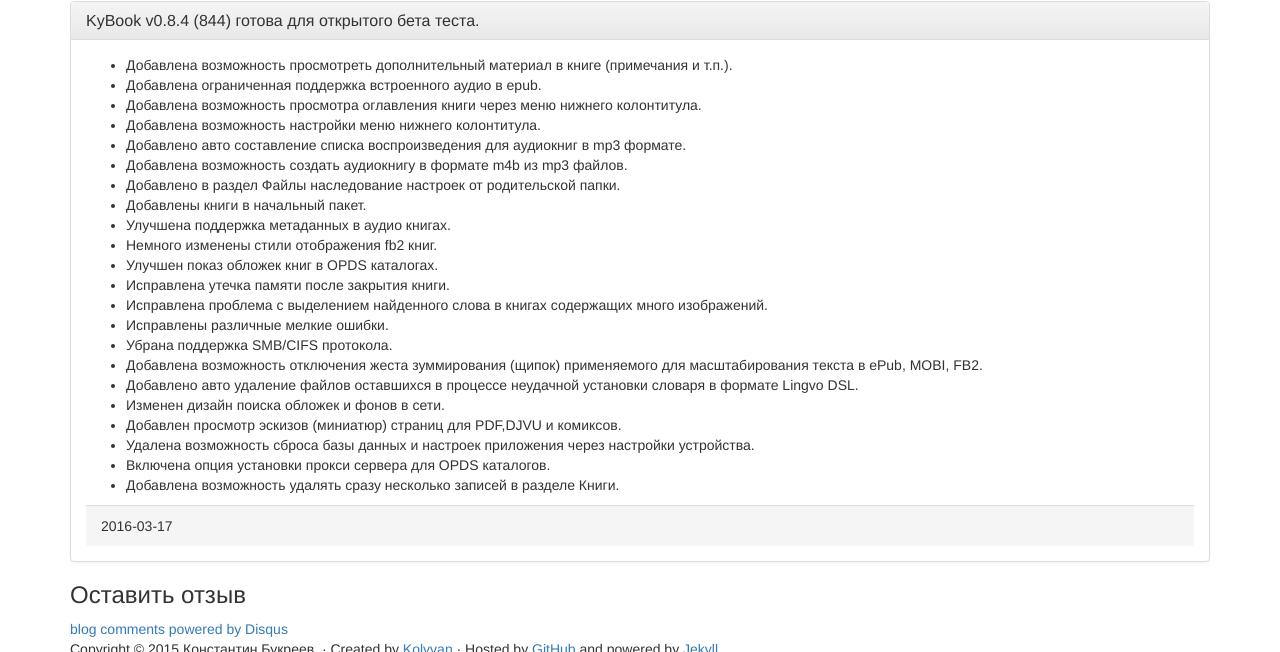
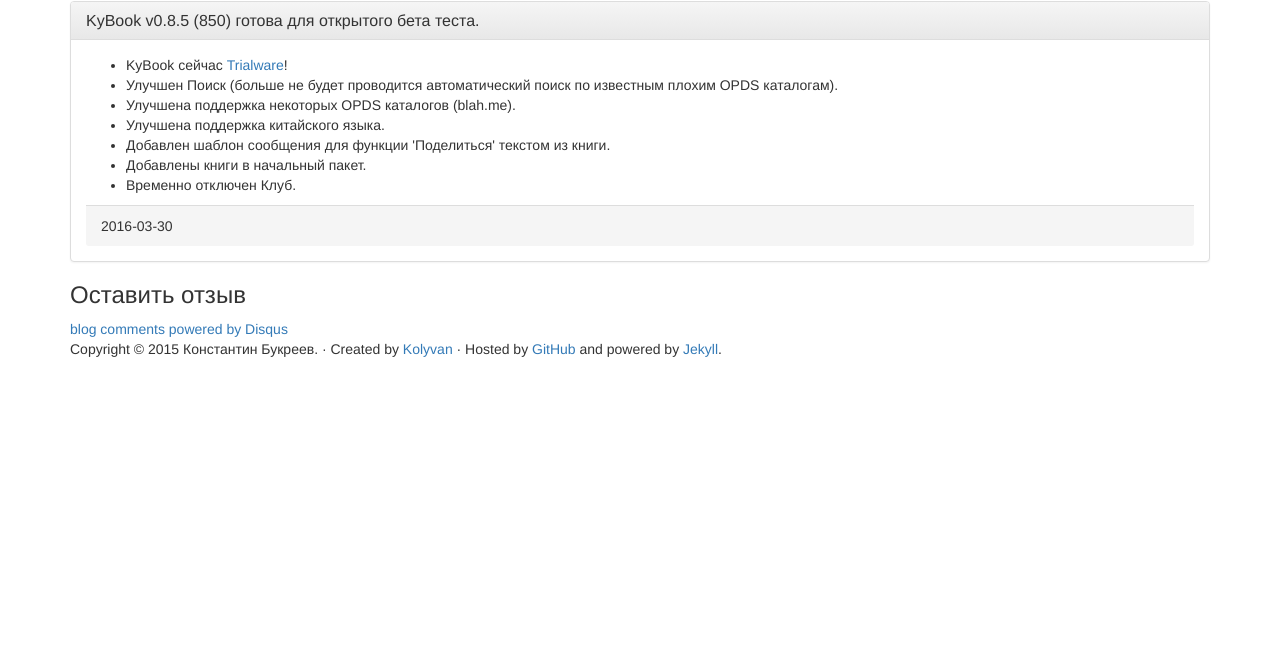
Before and after one commit to kolyvan/kybook-reader.com, a Jekyll site: the page built from ru/beta.html, in a window 1280 px wide and 900 px high, scrolled down 1016 px, cut to the strip 248-900 px from the top of the window. Built offline with Jekyll 4.4.1, drawn with Linux system fonts in a browser that asks for light colours; nearby versions of some CDN libraries; comment, search, counter and statistics services are not loaded; after the commit the page ends 1633 px from its top, so only the background shows below that; some of the changed text lies outside the part shown.

Commit message:
beta 850

```diff
--- a/ru/beta.html
+++ b/ru/beta.html
@@ -5,7 +5,7 @@
 
 <div class="jumbotron">
   <h1>Открытый бета тест</h1>
-  <p class="lead">KyBook 2 (новая редакция) в публичном бета тестировании. Если Вы хотели бы принять участие в тестировании, пожалуйста, укажите Ваш адрес электронной почты и мы дадим вам знать, когда это станет возможным.</p>
+  <p class="lead">KyBook 2 в публичном бета тестировании. Если Вы хотели бы принять участие в тестировании, пожалуйста, укажите Ваш адрес электронной почты и мы дадим вам знать, когда это станет возможным.</p>
   <p> <a href="#disqus_thread">Оставить отзыв</a> </p>
 </div>
 
@@ -20,34 +20,19 @@
 
 <div class="panel panel-default">
     <div class="panel-heading">
-    <h4 class="panel-title">KyBook v0.8.4 (844) готова для открытого бета теста.</h4>
+    <h4 class="panel-title">KyBook v0.8.5 (850) готова для открытого бета теста.</h4>
     </div>
     <div class="panel-body">
     <ul>
-      <li>Добавлена возможность просмотреть дополнительный материал в книге (примечания и т.п.).</li>
-    	<li>Добавлена ограниченная поддержка встроенного аудио в epub.</li>
-    	<li>Добавлена возможность просмотра оглавления книги через меню нижнего колонтитула.</li>
-    	<li>Добавлена возможность настройки меню нижнего колонтитула.</li>
-    	<li>Добавлено авто составление списка воспроизведения для аудиокниг в mp3 формате.</li>
-    	<li>Добавлена возможность создать аудиокнигу в формате m4b из mp3 файлов.</li>
-    	<li>Добавлено в раздел Файлы наследование настроек от родительской папки.</li>
-    	<li>Добавлены книги в начальный пакет.</li>
-    	<li>Улучшена поддержка метаданных в аудио книгах.</li>
-    	<li>Немного изменены стили отображения fb2 книг.</li>
-    	<li>Улучшен показ обложек книг в OPDS каталогах.</li>
-    	<li>Исправлена утечка памяти после закрытия книги.</li>
-    	<li>Исправлена проблема с выделением найденного слова в книгах содержащих много изображений.</li>
-    	<li>Исправлены различные мелкие ошибки.</li>
-      <li>Убрана поддержка SMB/CIFS протокола.</li>
-      <li>Добавлена возможность отключения жеста зуммирования (щипок) применяемого для масштабирования текста в ePub, MOBI, FB2.</li>
-      <li>Добавлено авто удаление файлов оставшихся в процессе неудачной установки словаря в формате Lingvo DSL.</li>
-      <li>Изменен дизайн поиска обложек и фонов в сети.</li>
-      <li>Добавлен просмотр эскизов (миниатюр) страниц для PDF,DJVU и комиксов.</li>
-      <li>Удалена возможность сброса базы данных и настроек приложения через настройки устройства.</li>
-      <li>Включена опция установки прокси сервера для OPDS каталогов.</li>
-      <li>Добавлена возможность удалять сразу несколько записей в разделе Книги.</li>
+      <li>KyBook сейчас <a href="https://en.wikipedia.org/wiki/Trialware#Trialware">Trialware</a>!</li>
+      <li>Улучшен Поиск (больше не будет проводится автоматический поиск по известным плохим OPDS каталогам).</li>
+      <li>Улучшена поддержка некоторых OPDS каталогов (blah.me).</li>
+      <li>Улучшена поддержка китайского языка.</li>
+      <li>Добавлен шаблон сообщения для функции 'Поделиться' текстом из книги.</li>
+      <li>Добавлены книги в начальный пакет.</li>
+      <li>Временно отключен Клуб.</li>
     </ul>
-    <div class="panel-footer">2016-03-17</div>
+    <div class="panel-footer">2016-03-30</div>
     </div>
   </div>
 
```
Also changed, not shown: beta.html (+9 -23 lines), index.html (+5 -5 lines), news/_posts/2016-03-23-appstore-v084.html (renamed from news/_posts/2016-03-11-beta-v084.html, +2 -9 lines), news/_posts/2016-03-30-beta-v085.html (added, +20 -0 lines), news/ru/_posts/2016-03-23-appstore-v084.html (renamed from news/ru/_posts/2016-03-11-beta-v084.html, +2 -9 lines), news/ru/_posts/2016-03-30-beta-v085.html (added, +19 -0 lines), ru/index.html (+5 -5 lines).
